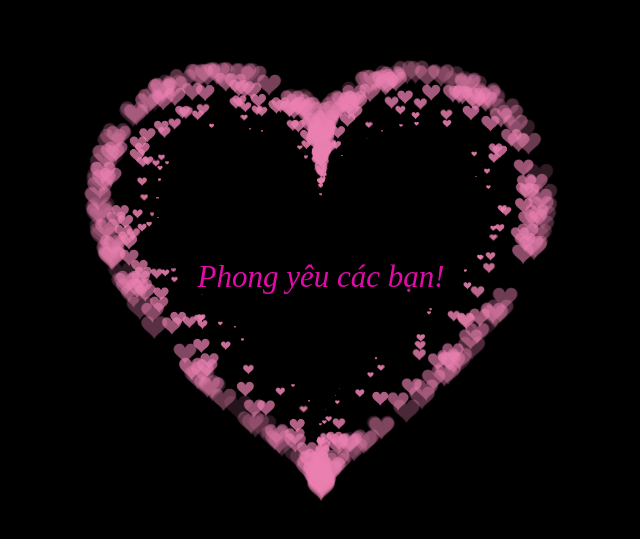
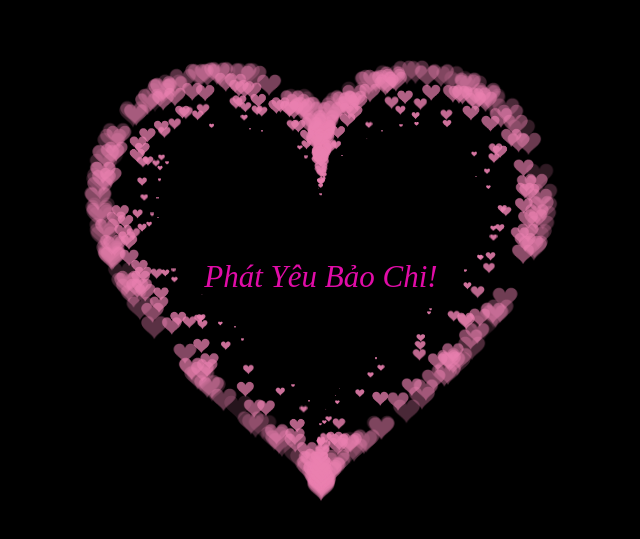
Before and after one commit to HoangBaPhat/traicuaphong, a plain HTML site: page index.html in a window 1280 px wide. Shown: the part 123-662 px from the top of the page, without its empty margins (319-959 px from the left). Drawn offline with Linux system fonts and the light colour scheme.

Commit message:
Add files via upload

```diff
--- a/index.html
+++ b/index.html
@@ -526,7 +526,7 @@ var ParticlePool = (function() {
         align-items: center;
         justify-content: center;
         margin-bottom: 5px;
-        text-align: center;">Phong yêu các bạn!</div>
+        text-align: center;">Phát Yêu Bảo Chi!</div>
 
  </BODY>
 
```
